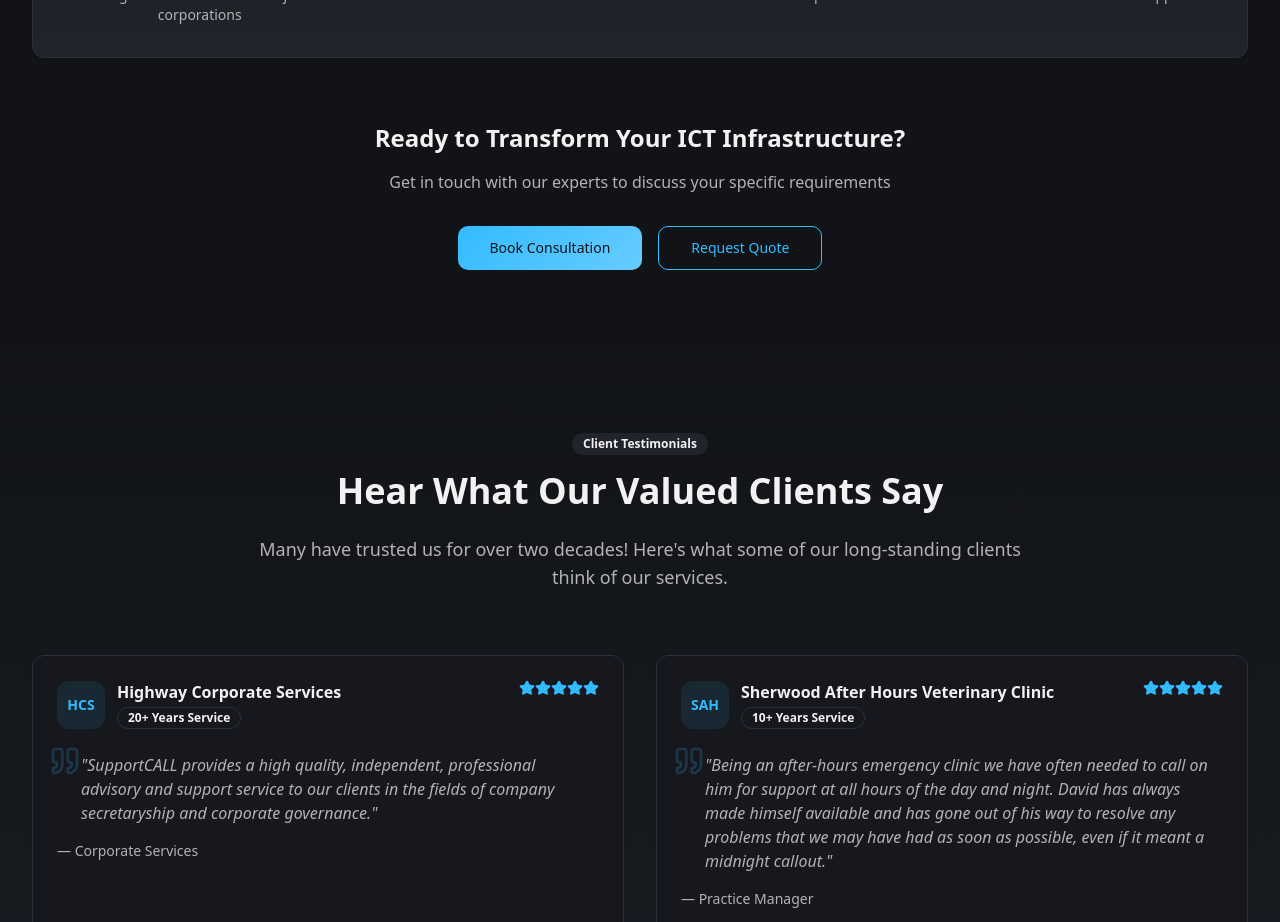
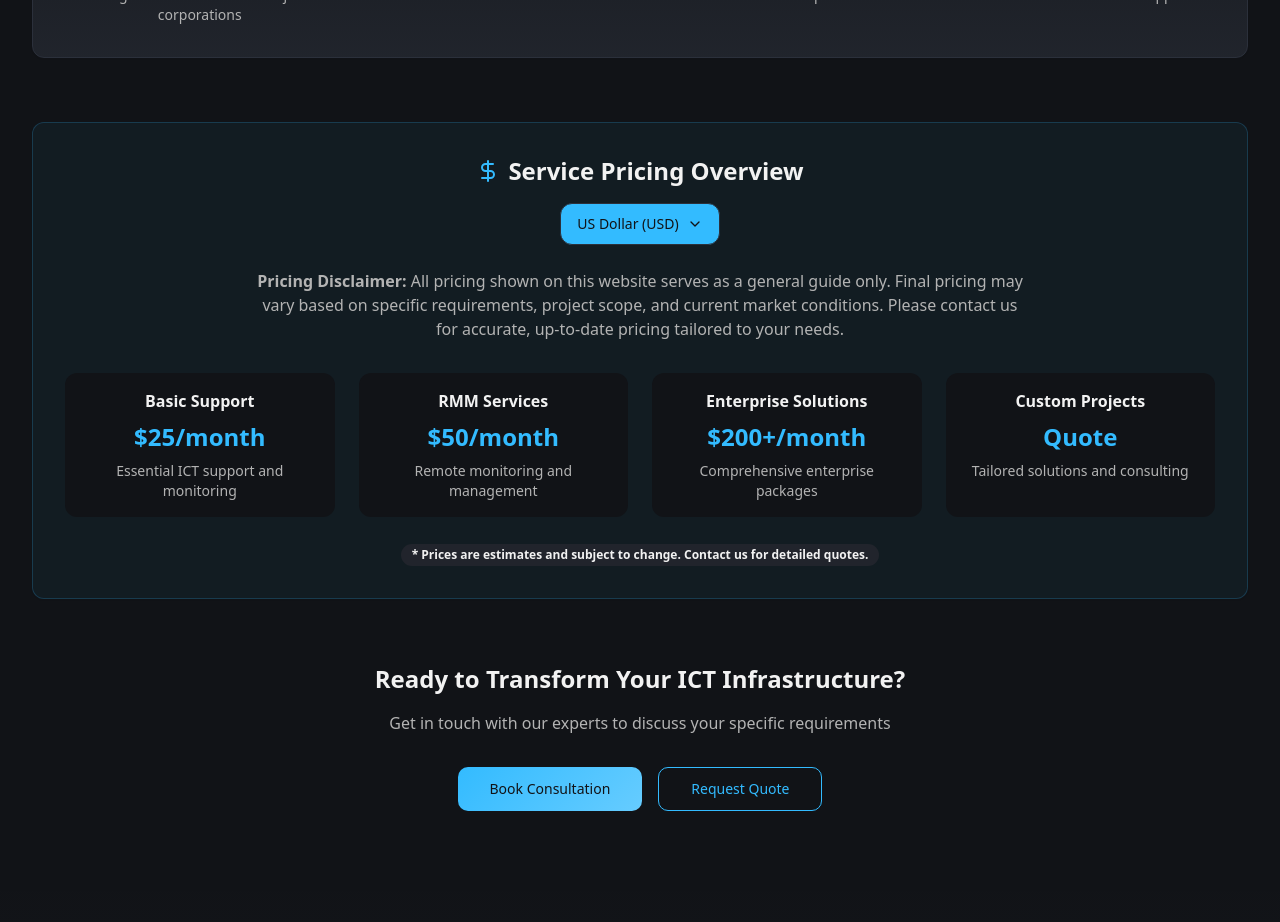
Before and after one commit to supportcall/bridge-ict-web, a React (Vite) app: page / in a window 1280 px wide. Shown: the part 4220-5142 px from the top of the page. Built offline with nearby package versions, Linux system fonts and the light colour scheme.

Commit message:
Add currency selector and disclaimer
Add a currency selector for USD, AUD, and ZAR. Include a disclaimer that pricing is a guide and needs confirmation.

```diff
--- a/src/components/Services.tsx
+++ b/src/components/Services.tsx
@@ -13,11 +13,38 @@ import {
   Database,
   Lock,
   Phone,
-  ArrowRight
+  ArrowRight,
+  ChevronDown,
+  DollarSign
 } from "lucide-react";
 import servicesIcon from "@/assets/services-icon.jpg";
+import { useState } from "react";
 
 const Services = () => {
+  const [selectedCurrency, setSelectedCurrency] = useState('USD');
+  const [isDropdownOpen, setIsDropdownOpen] = useState(false);
+
+  const currencies = [
+    { code: 'USD', symbol: '$', name: 'US Dollar' },
+    { code: 'AUD', symbol: 'A$', name: 'Australian Dollar' },
+    { code: 'ZAR', symbol: 'R', name: 'South African Rand' }
+  ];
+
+  const exchangeRates = {
+    USD: 1,
+    AUD: 1.52,
+    ZAR: 18.0
+  };
+
+  const formatPrice = (baseUSDPrice: number) => {
+    const convertedPrice = baseUSDPrice * exchangeRates[selectedCurrency as keyof typeof exchangeRates];
+    const currency = currencies.find(c => c.code === selectedCurrency);
+
+    if (convertedPrice >= 1000) {
+      return `${currency?.symbol}${Math.round(convertedPrice / 1000)}k`;
+    }
+    return `${currency?.symbol}${Math.round(convertedPrice)}`;
+  };
   const primaryServices = [
     {
       icon: <Server className="w-8 h-8" />,
@@ -219,6 +246,102 @@ const Services = () => {
           </CardContent>
         </Card>
 
+        {/* Pricing Overview Section */}
+        <div className="mt-16 mb-16">
+          <Card className="bg-primary/5 border-primary/20">
+            <CardContent className="p-8">
+              <div className="text-center mb-8">
+                <div className="flex items-center justify-center mb-4">
+                  <DollarSign className="w-6 h-6 text-primary mr-2" />
+                  <h3 className="text-2xl font-semibold text-foreground">
+                    Service Pricing Overview
+                  </h3>
+                </div>
+
+                {/* Currency Selector */}
+                <div className="flex justify-center mb-6">
+                  <div className="relative">
+                    <button
+                      onClick={() => setIsDropdownOpen(!isDropdownOpen)}
+                      className="bg-primary text-primary-foreground hover:bg-primary/90 font-medium rounded-lg text-sm px-4 py-2.5 inline-flex items-center border focus:ring-4 focus:outline-none focus:ring-primary/20"
+                      type="button"
+                    >
+                      {currencies.find(c => c.code === selectedCurrency)?.name} ({selectedCurrency})
+                      <ChevronDown className="w-4 h-4 ml-2" />
+                    </button>
+
+                    {isDropdownOpen && (
+                      <div className="absolute top-full left-0 mt-1 z-50 bg-card border border-border rounded-lg shadow-lg w-48">
+                        <ul className="py-2 text-sm">
+                          {currencies.map((currency) => (
+                            <li key={currency.code}>
+                              <button
+                                onClick={() => {
+                                  setSelectedCurrency(currency.code);
+                                  setIsDropdownOpen(false);
+                                }}
+                                className="w-full text-left block px-4 py-2 hover:bg-muted text-foreground"
+                              >
+                                {currency.name} ({currency.code})
+                              </button>
+                            </li>
+                          ))}
+                        </ul>
+                      </div>
+                    )}
+                  </div>
+                </div>
+
+                <p className="text-muted-foreground mb-6 max-w-3xl mx-auto">
+                  <strong>Pricing Disclaimer:</strong> All pricing shown on this website serves as a general guide only.
+                  Final pricing may vary based on specific requirements, project scope, and current market conditions.
+                  Please contact us for accurate, up-to-date pricing tailored to your needs.
+                </p>
+              </div>
+
+              <div className="grid md:grid-cols-2 lg:grid-cols-4 gap-6">
+                <div className="text-center p-4 bg-background rounded-lg">
+                  <h4 className="font-semibold text-foreground mb-2">Basic Support</h4>
+                  <div className="text-2xl font-bold text-primary mb-2">
+                    {formatPrice(25)}/month
+                  </div>
+                  <p className="text-sm text-muted-foreground">Essential ICT support and monitoring</p>
+                </div>
+
+                <div className="text-center p-4 bg-background rounded-lg">
+                  <h4 className="font-semibold text-foreground mb-2">RMM Services</h4>
+                  <div className="text-2xl font-bold text-primary mb-2">
+                    {formatPrice(50)}/month
+                  </div>
+                  <p className="text-sm text-muted-foreground">Remote monitoring and management</p>
+                </div>
+
+                <div className="text-center p-4 bg-background rounded-lg">
+                  <h4 className="font-semibold text-foreground mb-2">Enterprise Solutions</h4>
+                  <div className="text-2xl font-bold text-primary mb-2">
+                    {formatPrice(200)}+/month
+                  </div>
+                  <p className="text-sm text-muted-foreground">Comprehensive enterprise packages</p>
+                </div>
+
+                <div className="text-center p-4 bg-background rounded-lg">
+                  <h4 className="font-semibold text-foreground mb-2">Custom Projects</h4>
+                  <div className="text-2xl font-bold text-primary mb-2">
+                    Quote
+                  </div>
+                  <p className="text-sm text-muted-foreground">Tailored solutions and consulting</p>
+                </div>
+              </div>
+
+              <div className="text-center mt-6">
+                <Badge variant="secondary" className="text-xs">
+                  * Prices are estimates and subject to change. Contact us for detailed quotes.
+                </Badge>
+              </div>
+            </CardContent>
+          </Card>
+        </div>
+
         {/* CTA Section */}
         <div className="text-center mt-16">
           <h3 className="text-2xl font-semibold text-foreground mb-4">
```
